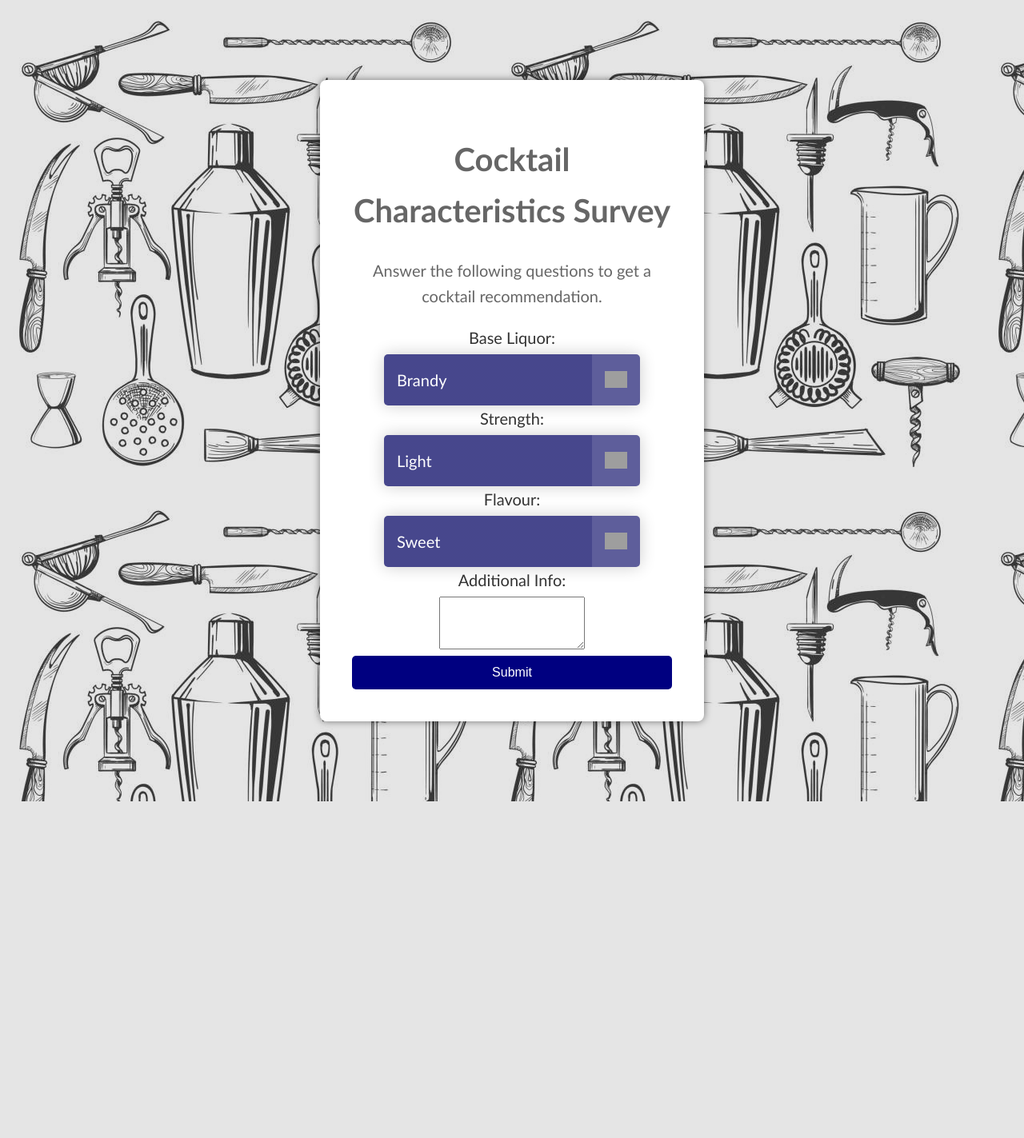
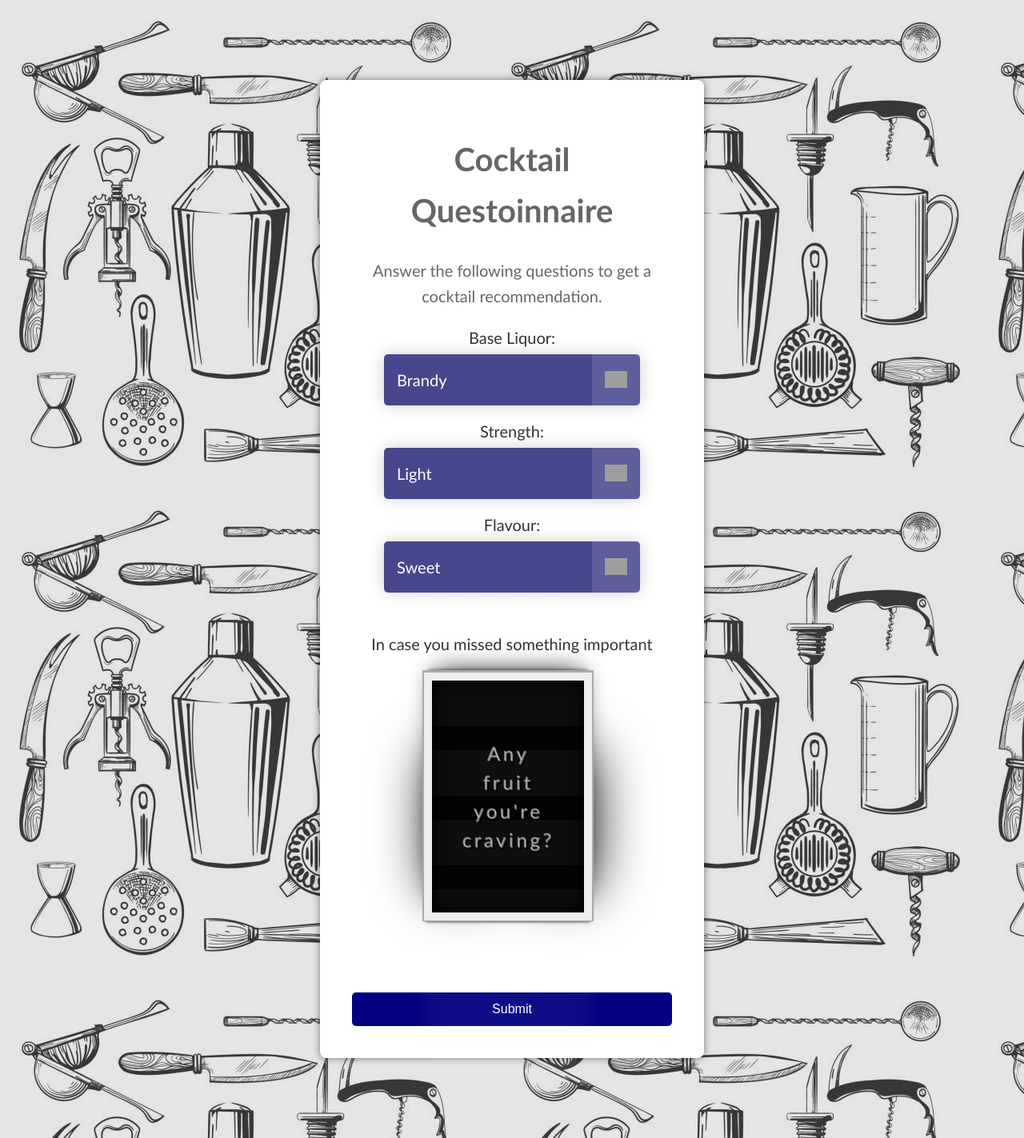
Before and after one commit to bugarin10/MIDS_MIX, a Flask app: template hugging_face_UI/templates/survey.html in a window 1280 px wide. Shown: the whole page at 80% size. Before the commit the page ends 1002 px from the top, so only its background shows below. Run offline with Flask 3, Linux system fonts and the light colour scheme; the template is opened without the code that fills it, so the values that code supplies are empty; grey boxes are pictures that could not be loaded.

Commit message:
Made all final aesthetic changes

```diff
--- a/app.py
+++ b/app.py
@@ -31,7 +31,7 @@ def customer():
 
 @app.route("/Owner")
 def owner():
-    return render_template("Owner.html", user_type="Owner")
+    return render_template("owner.html", user_type="Owner")
 
 
 if __name__ == "__main__":
--- /dev/null
+++ b/hugging_face_UI/static/css/board.css
@@ -0,0 +1,69 @@
+/* Import Fonts */
+@import url('https://fonts.googleapis.com/css2?family=Dosis:wght@600&display=swap');
+
+/* Board Styles */
+.board {
+  font-family: "Gill Sans", sans-serif;
+  font-size: 1.5rem;
+  letter-spacing: .15em;
+  line-height: 1.5;
+  text-shadow: 1px 1px #666, 3px 3px #000;
+  width: 150px;
+  height: 250px;
+  padding: 20px;
+  overflow: hidden;
+  color: #fff;
+  border: 10px solid #eee;
+  background: linear-gradient( #0e0e0e 65%, #030303 66%) top center / 100% 30% repeat-y;
+  box-shadow:
+    0px -1px 0px 2px #aaa,
+    0 -7px 5px -5px #000,
+    0 -15px 30px -15px #000,
+    0 3px 4px -2px #000,
+    -60px 30px 70px -70px #000,
+    70px 30px 70px -70px #000,
+    0px 200px 20px rgba(255, 255, 255, 0.05),
+    inset 0 0 25px #000,
+    inset 0 0 5px #000;
+    position: relative;
+    margin: 90px;
+    margin-top: 20px;
+}
+
+board:focus {
+  outline: none;
+}
+
+.board::before {
+  content: "Any fruit you're craving?";
+  position: absolute;
+  top: 50%;
+  left: 50%;
+  transform: translate(-50%, -50%);
+  color: rgba(255, 255, 255, 0.5); /* Slightly transparent white */
+}
+
+.board:focus::before {
+  display: none; /* Hide the temporary text when the board is focused */
+}
+
+.board::after {
+  content: '';
+  position: absolute;
+  width: 100vw;
+  height: 100vh;
+  left: 50;
+  top: calc(50%);
+  z-index: -1;
+  box-shadow:  0 -2px 3px rgba(0, 0, 0, 0.1), inset 0 2px 2px rgba(0, 0, 0, 0.15), inset 0 10px 300px rgba(0, 0, 0, 0.5);
+  width: 250px;
+  height: 300px;
+  left: calc(50% - 300px);
+  top: 30px;
+  filter: drop-shadow(20px 10px 20px rgba(0,0,0,.3));
+}
+
+.board u {
+  color: #fd0;
+  text-decoration: underline;
+}
--- a/hugging_face_UI/static/css/select.css
+++ b/hugging_face_UI/static/css/select.css
@@ -20,6 +20,7 @@ select {
   border-radius: 0.25em;
   box-shadow: 0 0 1em 0 rgba(0, 0, 0, 0.2);
   cursor: pointer;
+  margin-bottom: 1rem;
   /* Remove IE arrow */
   &::-ms-expand {
     display: none;
--- a/hugging_face_UI/templates/survey.html
+++ b/hugging_face_UI/templates/survey.html
@@ -7,11 +7,12 @@
     <link rel="stylesheet" href="../static/css/styles.css">
     <link rel="stylesheet" href="../static/css/toggle.css">
     <link rel="stylesheet" href="../static/css/select.css">
+    <link rel="stylesheet" href="../static/css/board.css">
 </head>
 <div class="container">
-    <h1>Cocktail Characteristics Survey</h1>
+    <h1>Cocktail Questoinnaire</h1>
     <p>Answer the following questions to get a cocktail recommendation.</p>
-<form action="/submit" method="post">
+<form id="cocktailForm" action="/submit" method="post">
     <label for="baseLiquor">Base Liquor:</label>
     <select id="baseLiquor" name="baseLiquor">
         <optgroup label="Classics">
@@ -50,11 +51,38 @@
         <option value="spicy">Spicy</option>
     </select>
 
-    <label for="additionalInfo">Additional Info:</label>
-    <textarea id="additionalInfo" name="additionalInfo" rows="4"></textarea>
+    <br>
+    <br>
+    <label for="additionalInfo">In case you missed something important</label>
+        <div id="additionalInfo" class="board" contenteditable="true">
+            <!-- Hidden input field to store additional info -->
+            <input type="hidden" id="additionalInfoHidden" name="additionalInfoHidden">
+        </div>
 
-    <button type="submit">Submit</button>
-</form>
+        <button type="submit">Submit</button>
+    </form>
 </div>
+
+<script>
+    document.addEventListener("DOMContentLoaded", function() {
+        var additionalInfoDiv = document.getElementById("additionalInfo");
+        var additionalInfoHidden = document.getElementById("additionalInfoHidden");
+
+        additionalInfoDiv.addEventListener("focus", function() {
+            // Clear the content when the user focuses on the board
+            if (this.innerText.trim() === "Any fruit you're craving?") {
+                this.innerText = "";
+            }
+        });
+
+        // Add event listener to the form submission
+        var form = document.getElementById("cocktailForm");
+        form.addEventListener("submit", function(event) {
+            // Update the value of the hidden input field with the content of additionalInfoDiv
+            additionalInfoHidden.value = additionalInfoDiv.innerText.trim();
+        });
+    });
+</script>
+
 </body>
 </html>
```
Also changed, not shown: hugging_face_UI/app.py (+7 -6 lines).
